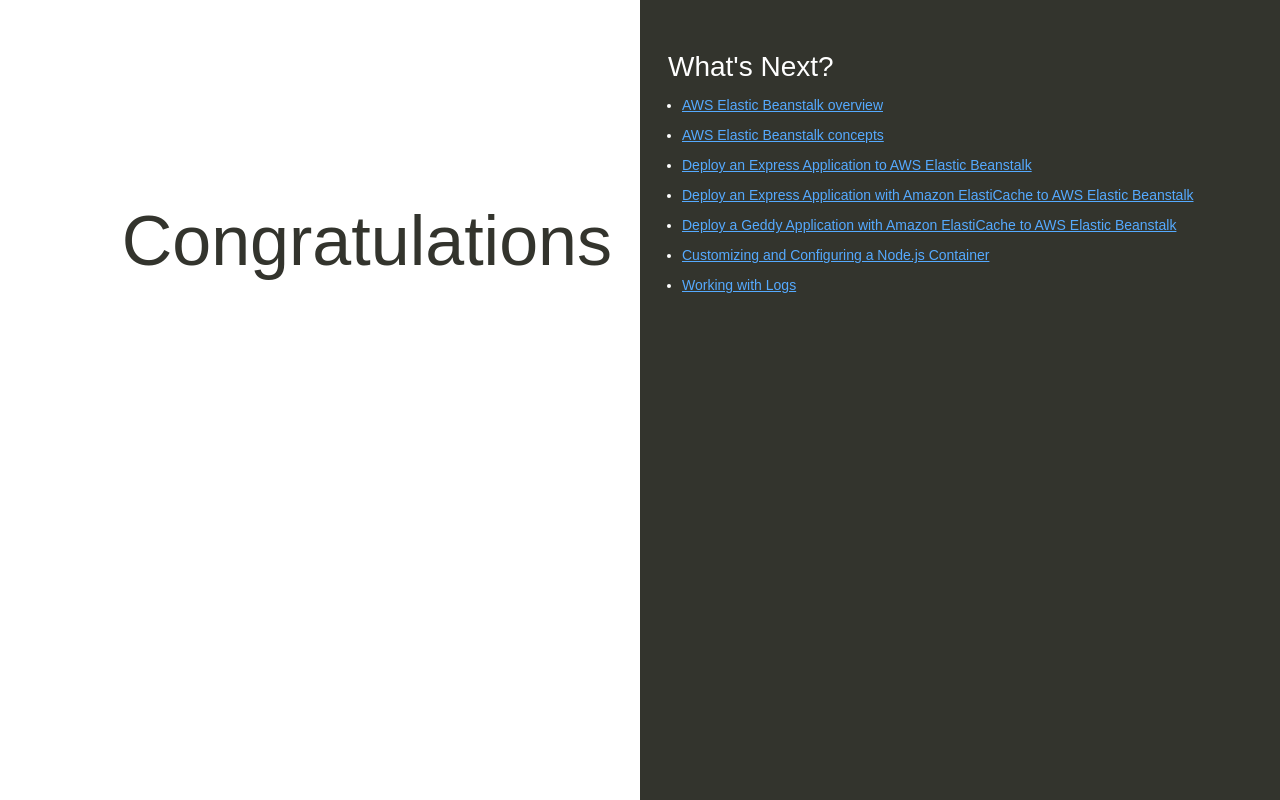
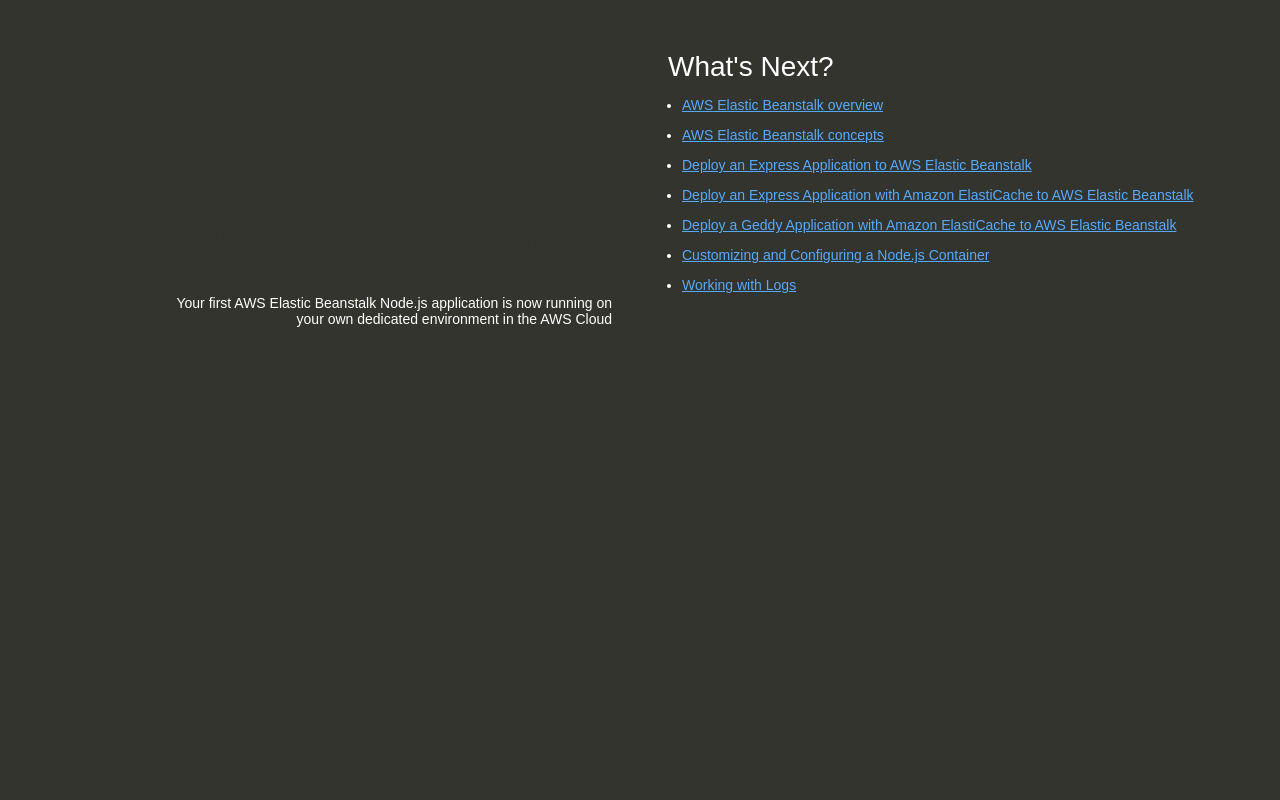
Before and after one commit to sachinghumre/Admin, a website: page index.html in a window 1280 px wide. Drawn offline with Linux system fonts and the light colour scheme.

Commit message:
Update index.html

```diff
--- a/index.html
+++ b/index.html
@@ -35,7 +35,7 @@
 
         text-align: right;
         padding-top: 11em;
-        background-color: Magento;
+        background-color: #33342D;
 
       }
       .textColumn p {
```
